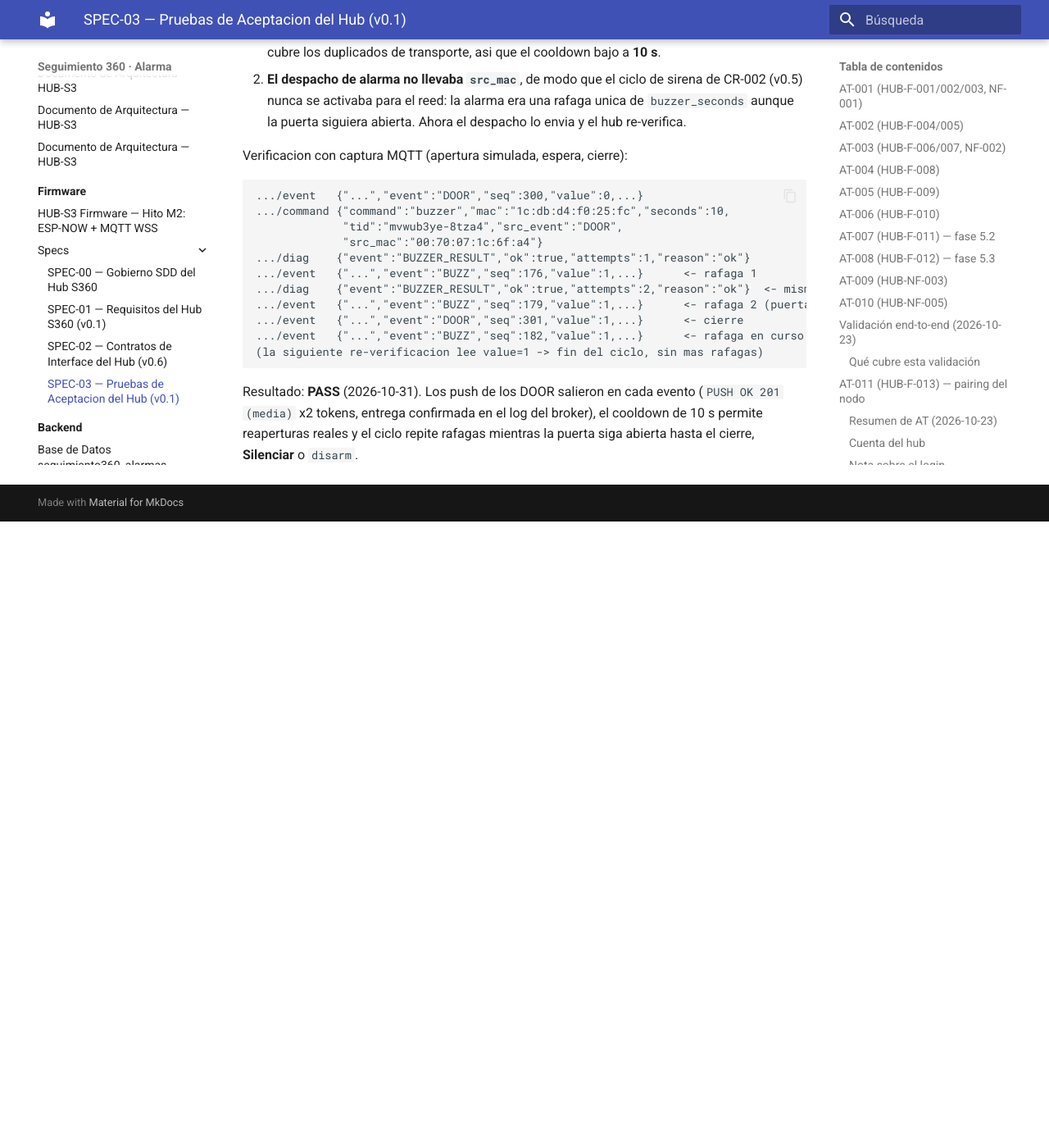
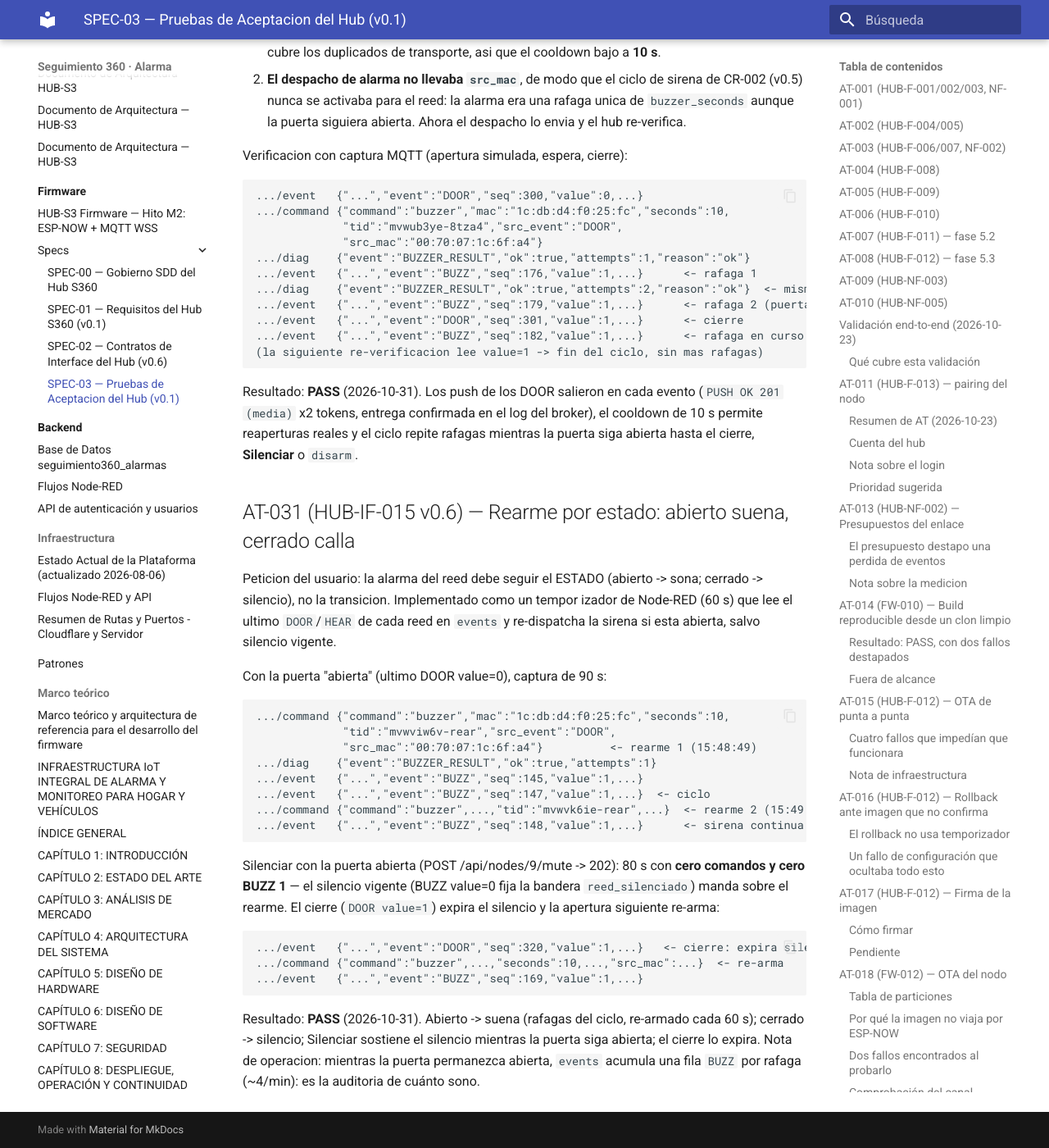
Before and after one commit to khalifa63/seguimiento360-alarma, an MkDocs documentation site: the page built from docs/firmware/specs/03-pruebas-aceptacion.md, in a window 1280 px wide and 1400 px high, scrolled down 28383 px. Shown: the whole window at 82% size. Built offline with MkDocs 1.6.1 and Material for MkDocs 9.7.7, drawn with Linux system fonts in a browser that asks for light colours; before the commit the page ends 29019 px from its top, so only the background shows below that.

Commit message:
test: AT-031 rearme por estado y silencio vigente

```diff
--- a/docs/firmware/specs/03-pruebas-aceptacion.md
+++ b/docs/firmware/specs/03-pruebas-aceptacion.md
@@ -1265,3 +1265,36 @@ evento (`PUSH OK 201 (media)` x2 tokens, entrega confirmada en el log del
 broker), el cooldown de 10 s permite reaperturas reales y el ciclo repite
 rafagas mientras la puerta siga abierta hasta el cierre, **Silenciar** o
 `disarm`.
+
+## AT-031 (HUB-IF-015 v0.6) — Rearme por estado: abierto suena, cerrado calla
+
+Peticion del usuario: la alarma del reed debe seguir el ESTADO (abierto ->
+sona; cerrado -> silencio), no la transicion. Implementado como un tempor
+izador de Node-RED (60 s) que lee el ultimo `DOOR`/`HEAR` de cada reed en
+`events` y re-dispatcha la sirena si esta abierta, salvo silencio vigente.
+
+Con la puerta "abierta" (ultimo DOOR value=0), captura de 90 s:
+
+    .../command {"command":"buzzer","mac":"1c:db:d4:f0:25:fc","seconds":10,
+                 "tid":"mvwviw6v-rear","src_event":"DOOR",
+                 "src_mac":"00:70:07:1c:6f:a4"}          <- rearme 1 (15:48:49)
+    .../diag    {"event":"BUZZER_RESULT","ok":true,"attempts":1}
+    .../event   {"...","event":"BUZZ","seq":145,"value":1,...}
+    .../event   {"...","event":"BUZZ","seq":147,"value":1,...}  <- ciclo
+    .../command {"command":"buzzer",...,"tid":"mvwvk6ie-rear",...}  <- rearme 2 (15:49:49)
+    .../event   {"...","event":"BUZZ","seq":148,"value":1,...}      <- sirena continua
+
+Silenciar con la puerta abierta (POST /api/nodes/9/mute -> 202): 80 s con
+**cero comandos y cero BUZZ 1** — el silencio vigente (BUZZ value=0 fija la
+bandera `reed_silenciado`) manda sobre el rearme. El cierre (`DOOR value=1`)
+expira el silencio y la apertura siguiente re-arma:
+
+    .../event   {"...","event":"DOOR","seq":320,"value":1,...}   <- cierre: expira silencio
+    .../command {"command":"buzzer",...,"seconds":10,...,"src_mac":...}  <- re-arma
+    .../event   {"...","event":"BUZZ","seq":169,"value":1,...}
+
+Resultado: **PASS** (2026-10-31). Abierto -> suena (rafagas del ciclo,
+re-armado cada 60 s); cerrado -> silencio; Silenciar sostiene el silencio
+mientras la puerta siga abierta; el cierre lo expira. Nota de operacion:
+mientras la puerta permanezca abierta, `events` acumula una fila `BUZZ`
+por rafaga (~4/min): es la auditoria de cuánto sono.
```
Also changed, not shown: docs/firmware/specs/02-interfaces.md (+11 -0 lines), docs/operaciones/2026-10-31-integracion-boton-panico.md (+15 -0 lines).
